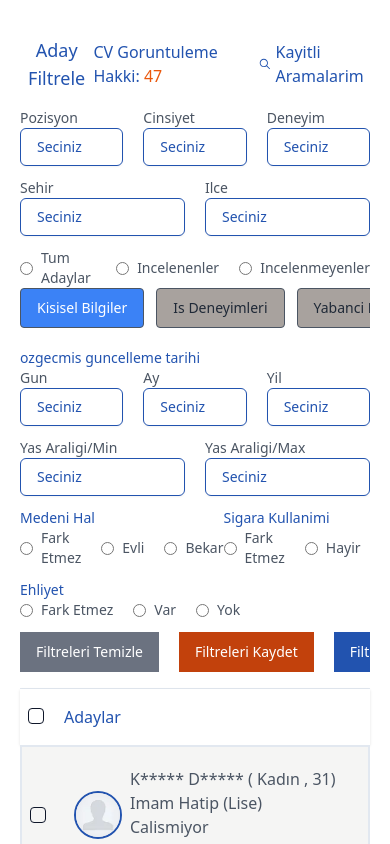
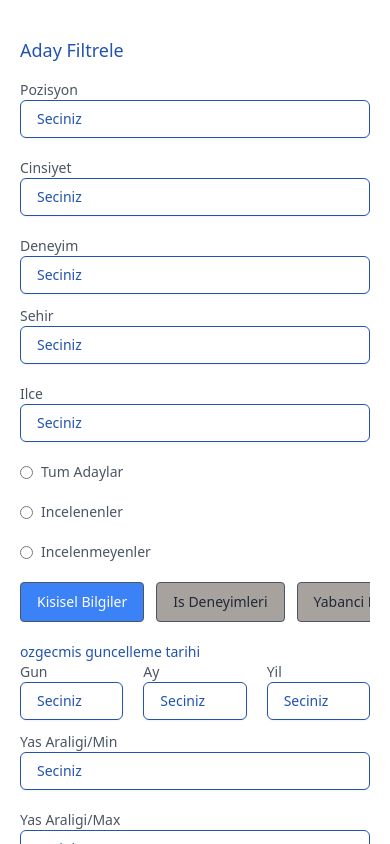
Before and after one commit to ikbalarslandev/mulakat_1.1, a React (Vite) app: page / in a window 390 px wide. Both pictures are taken after a click on the button "Aday Filtrele". Shown: the top 844 px of the page. Built offline with nearby package versions, Linux system fonts and the light colour scheme.

Commit message:
Responsive

```diff
--- a/src/components/sections/filter/Trigger.tsx
+++ b/src/components/sections/filter/Trigger.tsx
@@ -11,7 +11,7 @@ const Trigger = () => {
   return (
     <div className="flex items-center justify-between text-mblue">
       <AccordionTrigger className="text-lg ">Aday Filtrele</AccordionTrigger>
-      <div className="flex gap-8">
+      <div className=" gap-8 hidden md:flex">
         <p>
           CV Goruntuleme Hakki: <span className="text-orange-600">47</span>
         </p>
--- a/src/components/sections/filter/basic.tsx
+++ b/src/components/sections/filter/basic.tsx
@@ -71,12 +71,12 @@ const Basic = () => {
   const radioData = ["Tum Adaylar", "Incelenenler", "Incelenmeyenler"];
   return (
     <div className="w-full">
-      <div className="flex items-center justify-between gap-5">
+      <div className="flex flex-col  md:flex-row items-center justify-between gap-5">
         <Select data={positionData} label="Pozisyon" />
         <Select data={genderData} label="Cinsiyet" />
         <Select data={experienceData} label="Deneyim" />
       </div>
-      <div className=" flex items-center justify-between gap-5 my-3">
+      <div className=" flex flex-col  md:flex-row items-center justify-between gap-5 my-3">
         <Select data={cityData} label="Sehir" />
         <Select data={provinceData} label="Ilce" />
       </div>
--- a/src/components/sections/filter/button-group.tsx
+++ b/src/components/sections/filter/button-group.tsx
@@ -2,7 +2,7 @@ import { Button } from "../../ui/button";
 
 const ButtonGroup = () => {
   return (
-    <div className="flex gap-5">
+    <div className="flex gap-5 flex-col md:flex-row">
       <Button>Filtreleri Temizle</Button>
       <Button className="bg-orange-700">Filtreleri Kaydet</Button>
       <Button className="bg-mblue">Filtrele</Button>
--- a/src/components/sections/filter/select/education.tsx
+++ b/src/components/sections/filter/select/education.tsx
@@ -18,7 +18,7 @@ const Education = () => {
   ];
 
   return (
-    <div className="flex gap-5">
+    <div className="flex gap-5 flex-col md:flex-row my-8">
       <Select data={educationLevelData} label="Egitim Seviyesi" />
       <Select data={educationFieldData} label="Bolum" />
       <Select data={universityData} label="Universite" />
--- a/src/components/sections/filter/select/foreign-languages.tsx
+++ b/src/components/sections/filter/select/foreign-languages.tsx
@@ -14,7 +14,7 @@ const ForeignLanguages = () => {
   ];
 
   return (
-    <div className="flex gap-5">
+    <div className="flex gap-5 flex-col md:flex-row my-8">
       <Select data={languageData} label="Yabanci Dil" />
       <Select data={languageLevelData} label="Yabanci Dil Seviyesi" />
     </div>
--- a/src/components/sections/filter/select/job-experiences.tsx
+++ b/src/components/sections/filter/select/job-experiences.tsx
@@ -24,11 +24,11 @@ const JobExperiences = () => {
 
   return (
     <div>
-      <div className="flex gap-5">
+      <div className="flex gap-5 flex-col md:flex-row">
         <Select data={jobtypeData} label="Calisma Sekli Seciniz" />
         <Select data={salaryData} label="Ucret Beklentisi" />
       </div>
-      <div className="flex gap-5 my-3">
+      <div className="flex gap-5 my-8 flex-col md:flex-row ">
         <Select data={experienceAreaData} label="Deneyim Sektoru" />
         <Select data={experienceSectionData} label="Deneyim Bolumu" />
       </div>
--- a/src/components/sections/filter/select/personal-info.tsx
+++ b/src/components/sections/filter/select/personal-info.tsx
@@ -30,11 +30,11 @@ const PersonalInfo = () => {
         <Select data={monthData} label="Ay" />
         <Select data={yearData} label="Yil" />
       </div>
-      <div className="flex gap-5 my-3">
+      <div className="flex flex-col md:flex-row gap-5 my-3">
         <Select data={yearGapData} label="Yas Araligi/Min" />
         <Select data={yearGapData} label="Yas Araligi/Max" />
       </div>
-      <div className="flex justify-between">
+      <div className="flex justify-between flex-col md:flex-row">
         <div>
           <p>Medeni Hal</p>
           <RadioGroup data={["Fark Etmez", "Evli", "Bekar"]} />
--- a/src/components/sections/filter/ui-components/details-buttons.tsx
+++ b/src/components/sections/filter/ui-components/details-buttons.tsx
@@ -7,7 +7,7 @@ interface DetailsButtonsProps {
 
 const DetailsButtons = ({ active, setActive }: DetailsButtonsProps) => {
   return (
-    <div className="w-full flex gap-3 mb-5">
+    <div className="w-full flex gap-3 mb-5 min-w-[500px]">
       <Button
         variant={active === "Kisisel Bilgiler" ? "detailsActive" : "details"}
         onClick={() => setActive("Kisisel Bilgiler")}
--- a/src/components/sections/filter/ui-components/radio.tsx
+++ b/src/components/sections/filter/ui-components/radio.tsx
@@ -8,7 +8,7 @@ function RadioGroup({ data }: { data: string[] }) {
   };
 
   return (
-    <div className="flex gap-5 text-gray-600">
+    <div className="flex flex-col md:flex-row my-5 gap-5 text-gray-600">
       {data.map((item: any) => (
         <div className="flex items-center space-x-2">
           <input
--- a/src/components/sections/filter/ui-components/select.tsx
+++ b/src/components/sections/filter/ui-components/select.tsx
@@ -14,7 +14,7 @@ const Select = ({ data, label }: any) => {
   };
 
   return (
-    <div className="flex-1 ">
+    <div className="flex-1 w-full">
       <p className="text-gray-600">{label}</p>
       <button
         className="bg-white border border-mblue rounded-md shadow-sm px-4 py-2 w-full text-left "
```
